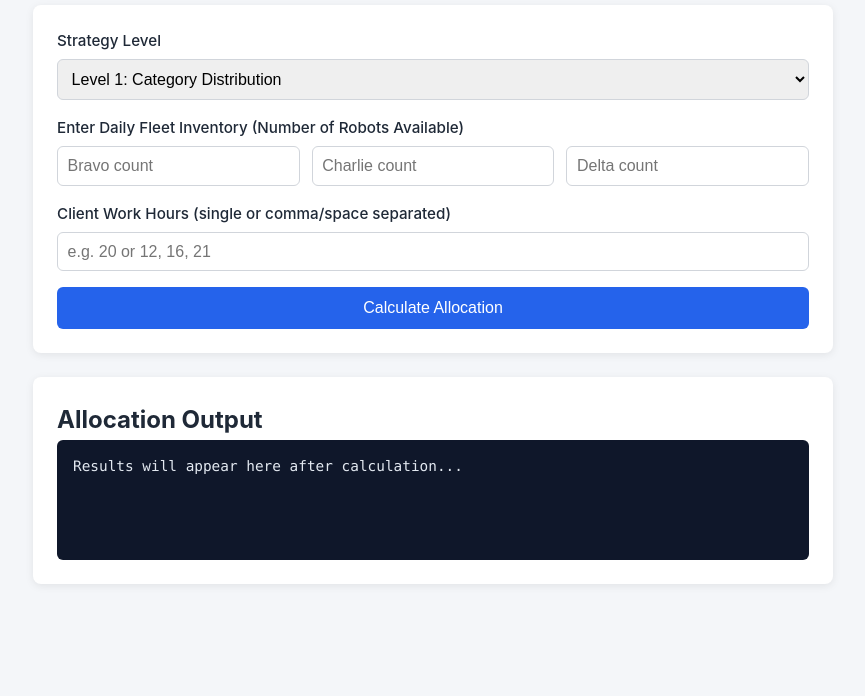
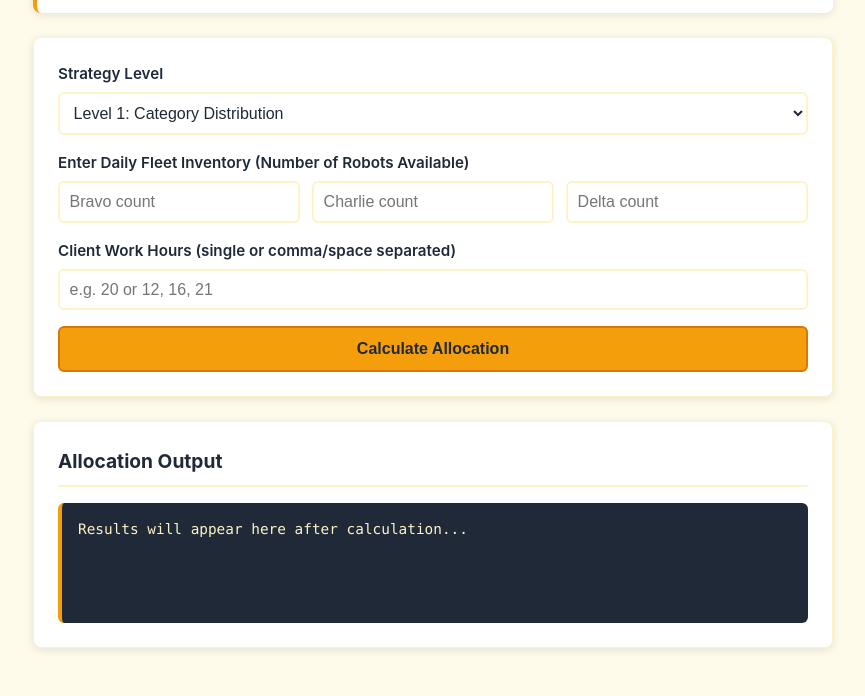
Before and after one commit to deyvitt/Robot-Work-Allocation-System, a plain HTML site: page frontend/index.html in a window 1280 px wide. Shown: the part 128-824 px from the top of the page, without its empty margins (207-1072 px from the left). Before the commit the page ends 800 px from the top, so only its background shows below. Drawn offline with Linux system fonts and the light colour scheme.

Commit message:
Changed the UI of the display

```diff
--- a/frontend/index.html
+++ b/frontend/index.html
@@ -6,57 +6,121 @@
     <title>EverBot Solutions - Robot Allocation System</title>
     <style>
         :root {
-            --bg: #f4f6f9;
-            --card: #ffffff;
-            --primary: #2563eb;
-            --primary-hover: #1d4ed8;
-            --text: #1f2937;
-            --text-muted: #6b7280;
-            --border: #d1d5db;
-            --success: #10b981;
-            --error: #ef4444;
+            /* Everest Engineering PDF-inspired color scheme */
+            --amber: #f59e0b;
+            --amber-hover: #d97706;
+            --amber-light: #fef3c7;
+            --dark-grey: #1f2937;
+            --dark-grey-light: #374151;
+            --light-beige: #fffbeb;
+            --white: #ffffff;
+            --border: #d97706;
+            --success: #059669;
+            --error: #dc2626;
             --warning: #f59e0b;
             --radius: 8px;
-            --shadow: 0 2px 8px rgba(0, 0, 0, 0.08);
+            --shadow: 0 2px 8px rgba(31, 41, 55, 0.12);
         }
         * { box-sizing: border-box; margin: 0; padding: 0; }
         body {
             font-family: -apple-system, BlinkMacSystemFont, "Segoe UI", Roboto, Helvetica, Arial, sans-serif;
-            background: var(--bg);
-            color: var(--text);
+            background: var(--light-beige);
+            color: var(--dark-grey);
             line-height: 1.6;
             padding: 1.5rem;
         }
         .container { max-width: 800px; margin: 0 auto; }
-        header { margin-bottom: 1.5rem; text-align: center; }
-        h1 { color: var(--primary); margin-bottom: 0.5rem; }
-        p { color: var(--text-muted); }
-        .card { background: var(--card); padding: 1.5rem; border-radius: var(--radius); box-shadow: var(--shadow); margin-bottom: 1.5rem; }
+        header { margin-bottom: 1.5rem; text-align: center; padding: 1rem; background: var(--white); border-radius: var(--radius); box-shadow: var(--shadow); border-left: 4px solid var(--amber); }
+        h1 { color: var(--dark-grey); margin-bottom: 0.5rem; font-weight: 700; }
+        h1::before { content: "🤖 "; }
+        p { color: var(--dark-grey-light); }
+        .card {
+            background: var(--white);
+            padding: 1.5rem;
+            border-radius: var(--radius);
+            box-shadow: var(--shadow);
+            margin-bottom: 1.5rem;
+            border: 1px solid var(--amber-light);
+        }
         .form-group { margin-bottom: 1rem; }
-        label { display: block; margin-bottom: 0.4rem; font-weight: 500; font-size: 0.95rem; }
+        label {
+            display: block;
+            margin-bottom: 0.4rem;
+            font-weight: 600;
+            font-size: 0.95rem;
+            color: var(--dark-grey);
+        }
         input, select {
-            width: 100%; padding: 0.6rem; border: 1px solid var(--border); border-radius: 6px;
-            font-size: 1rem; transition: border-color 0.2s, box-shadow 0.2s;
+            width: 100%;
+            padding: 0.6rem;
+            border: 2px solid var(--amber-light);
+            border-radius: 6px;
+            font-size: 1rem;
+            transition: border-color 0.2s, box-shadow 0.2s;
+            background: var(--white);
+            color: var(--dark-grey);
         }
-        input:focus, select:focus { outline: none; border-color: var(--primary); box-shadow: 0 0 0 3px rgba(37, 99, 235, 0.15); }
+        input:focus, select:focus {
+            outline: none;
+            border-color: var(--amber);
+            box-shadow: 0 0 0 3px rgba(245, 158, 11, 0.2);
+        }
         .grid-3 { display: grid; grid-template-columns: repeat(3, 1fr); gap: 0.75rem; }
         button {
-            background: var(--primary); color: #ffffff; border: none; padding: 0.75rem 1.5rem;
-            border-radius: 6px; font-size: 1rem; font-weight: 500; cursor: pointer; width: 100%;
-            transition: background 0.2s;
+            background: var(--amber);
+            color: var(--dark-grey);
+            border: none;
+            padding: 0.75rem 1.5rem;
+            border-radius: 6px;
+            font-size: 1rem;
+            font-weight: 600;
+            cursor: pointer;
+            width: 100%;
+            transition: background 0.2s, transform 0.1s;
+            border: 2px solid var(--amber-hover);
         }
-        button:hover { background: var(--primary-hover); }
-        button:disabled { background: var(--text-muted); cursor: not-allowed; }
+        button:hover {
+            background: var(--amber-hover);
+            transform: translateY(-1px);
+        }
+        button:active { transform: translateY(0); }
+        button:disabled {
+            background: var(--dark-grey-light);
+            color: var(--light-beige);
+            border-color: var(--dark-grey);
+            cursor: not-allowed;
+            transform: none;
+        }
         .output-box {
-            background: #0f172a; color: #e2e8f0; padding: 1rem; border-radius: 6px;
+            background: var(--dark-grey);
+            color: var(--amber-light);
+            padding: 1rem;
+            border-radius: 6px;
             font-family: "SFMono-Regular", Consolas, "Liberation Mono", Menlo, monospace;
-            font-size: 0.9rem; line-height: 1.5; min-height: 120px; white-space: pre-wrap;
+            font-size: 0.9rem;
+            line-height: 1.5;
+            min-height: 120px;
+            white-space: pre-wrap;
+            border-left: 4px solid var(--amber);
         }
-        .success { border-left: 4px solid var(--success); }
-        .error { color: var(--error); font-weight: bold; }
-        .warning { color: var(--warning); }
+        .success { border-left-color: var(--success); }
+        .error { color: var(--amber-light); background: rgba(220, 38, 38, 0.2); padding: 0.5rem; border-radius: 4px; }
+        .warning { color: var(--amber); font-weight: 600; }
         .loading { opacity: 0.7; pointer-events: none; }
-        @media (max-width: 600px) { .grid-3 { grid-template-columns: 1fr; } }
+
+        /* Subtle section dividers */
+        section.card h2 {
+            color: var(--dark-grey);
+            border-bottom: 2px solid var(--amber-light);
+            padding-bottom: 0.5rem;
+            margin-bottom: 1rem;
+            font-size: 1.2rem;
+        }
+
+        @media (max-width: 600px) {
+            .grid-3 { grid-template-columns: 1fr; }
+            body { padding: 1rem; }
+        }
     </style>
 </head>
 <body>
```
